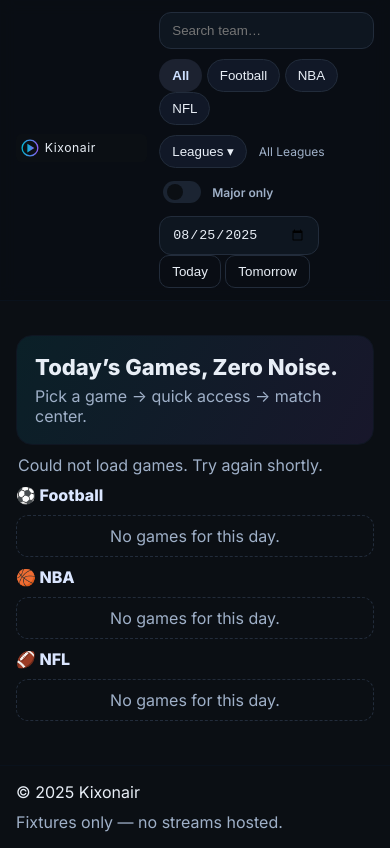
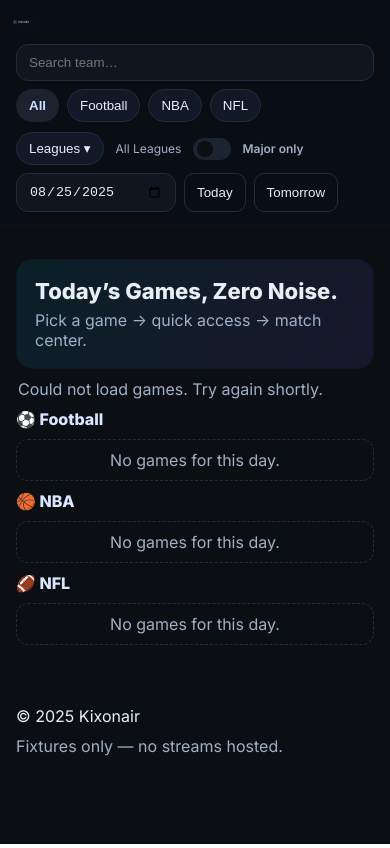
Before and after one commit to kixonair/kixonair, a website: page public/index.html in a window 390 px wide. Drawn offline with Linux system fonts and the light colour scheme; no server answers.

Commit message:
styles.css

```diff
--- a/public/styles.css
+++ b/public/styles.css
@@ -155,3 +155,32 @@ main{max-width:1040px;margin:0 auto;padding:16px}
 .state.finished{ color: #b6c2d9; }
 .state.scheduled{ color: var(--text); opacity:.85; }
 .countdown{ margin-top:4px; font-size:12px; color:#9fb3d1; }
+
+
+/* === Mobile header reflow (hotfix-mobile-top) ========================== */
+@media (max-width: 640px){
+  /* put logo top-left, keep it clear of controls */
+  .bar{ position: relative; padding-top: 44px; }
+  .brand{ position: absolute; top: 8px; left: 12px; z-index: 60; }
+  .brand img{ width: 28px; height: 28px; object-fit: contain; }
+
+  /* make the header controls a stacked, tidy flow */
+  .controls{ margin-left: 0; width: 100%; gap: 8px; flex-wrap: wrap; }
+
+  /* search first, full width */
+  #q{ order: 1; flex: 1 1 100%; min-width: 0; }
+
+  /* sport tabs: smooth horizontal pill bar */
+  .filters{
+    order: 2; display: flex; gap: 8px; width: 100%;
+    overflow-x: auto; -webkit-overflow-scrolling: touch; padding-bottom: 2px;
+    scrollbar-width: none;
+  }
+  .filters::-webkit-scrollbar{ display: none; }
+  .filters .pill{ flex: 0 0 auto; } /* pills scroll; no wrapping */
+
+  /* leagues + major-only next; date buttons last */
+  .league-wrap{ order: 3; }
+  .switch{ order: 4; }
+  .datepick{ order: 5; width: 100%; display: flex; gap: 8px; }
+}
```
